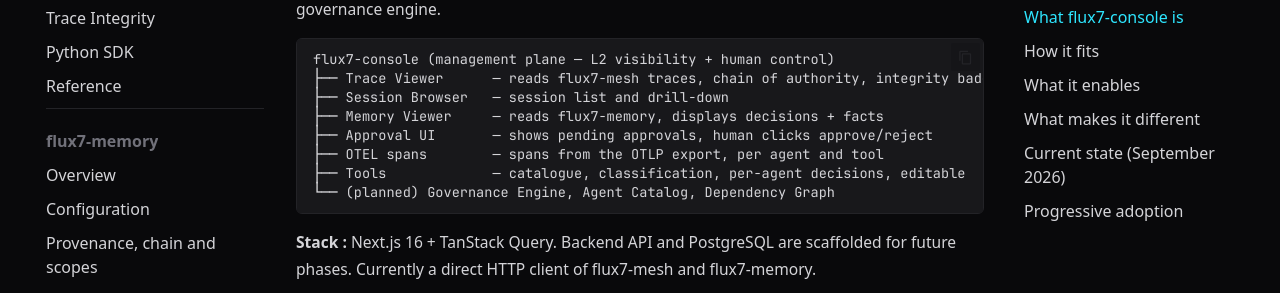
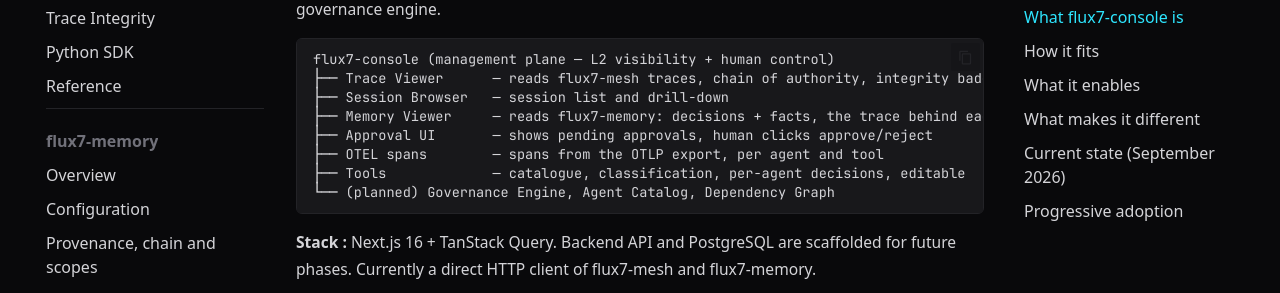
Before and after one commit to KTCrisis/flux7-docs, an MkDocs documentation site: the page built from docs/console/index.md, in a window 1280 px wide and 900 px high, scrolled down 675 px. Shown: the part 153-446 px from the top of the window. Built offline with MkDocs 1.6.1 and Material for MkDocs 9.7.7, drawn with Linux system fonts in a browser that asks for light colours; some web fonts are replaced.

Commit message:
docs: provenance, history and chain endpoints in the README and docs
Co-Authored-By: Claude Opus 5.5 (1M context) <noreply@anthropic.com>
Claude-Session: https://claude.ai/code/session_015sCEoLuJcrMipNLkeBYDLr

```diff
--- a/docs/console/index.md
+++ b/docs/console/index.md
@@ -19,7 +19,7 @@ A web-based governance platform for AI agents. Dashboard, approval UI, audit tra
 flux7-console (management plane — L2 visibility + human control)
 ├── Trace Viewer      — reads flux7-mesh traces, chain of authority, integrity badge
 ├── Session Browser   — session list and drill-down
-├── Memory Viewer     — reads flux7-memory, displays decisions + facts
+├── Memory Viewer     — reads flux7-memory: decisions + facts, the trace behind each, its history, the hash chain status
 ├── Approval UI       — shows pending approvals, human clicks approve/reject
 ├── OTEL spans        — spans from the OTLP export, per agent and tool
 ├── Tools             — catalogue, classification, per-agent decisions, editable
```
Also changed, not shown: docs/mem7/api-reference.md (+1 -0 lines).
